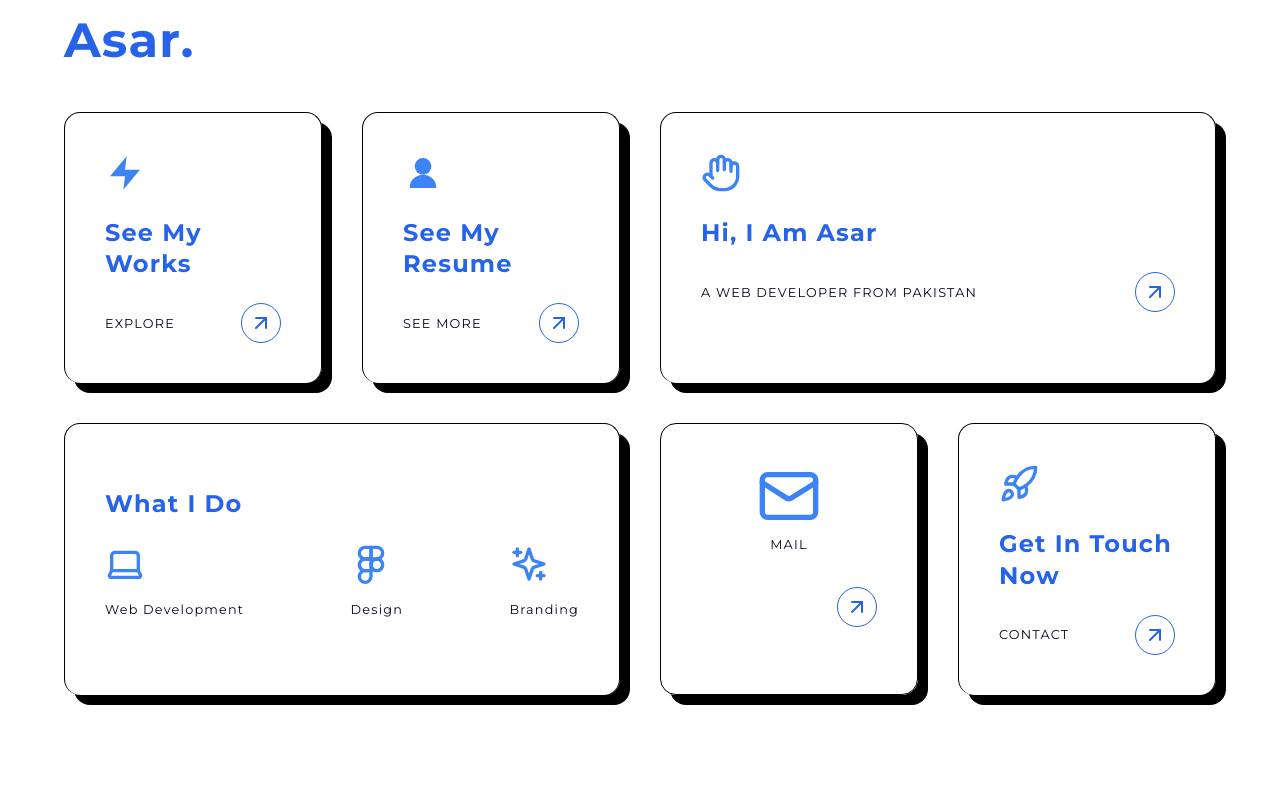
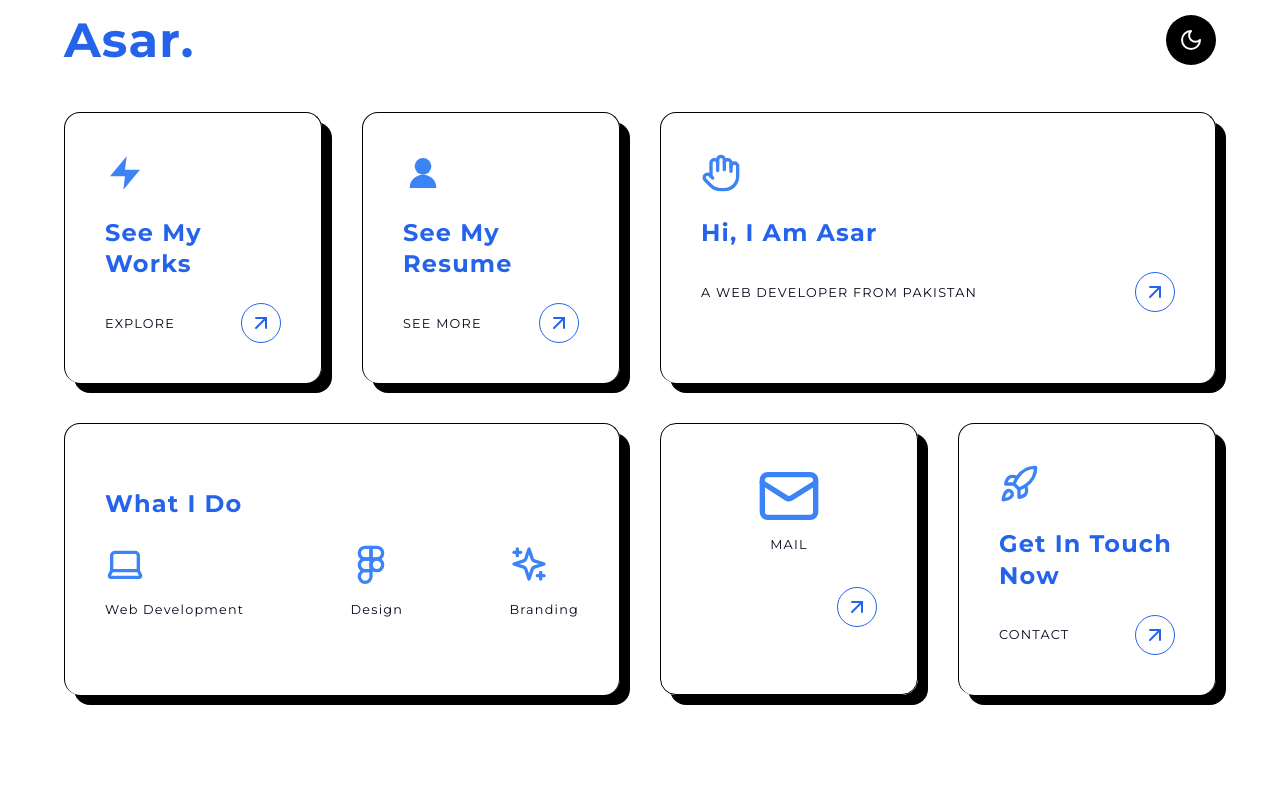
Before and after one commit to AsarAman/portfolio, a Next.js app: page / in a window 1280 px wide. Shown: the top 800 px of the page. Built offline with nearby package versions, Linux system fonts and the light colour scheme.

Commit message:
dark theme bug fix

```diff
--- a/src/app/globals.css
+++ b/src/app/globals.css
@@ -1,27 +1,7 @@
-/* :root {
-  --max-width: 1300px;
-  --border-radius: 12px;
 
 
-  --primary-color: hsl(0, 0%, 100%);
-  --secondary-color: hsl(222.2 84% 4.9%);
-
-  --muted-foreground: hsl(215.4 16.3% 46.9%);
-  --para-color: hsl(210 40% 96.1%);
-
-
-
-  --box-shadow: 6px 6px 10px rgba(174, 174, 192, 0.4), -6px -6px 10px #fff;
-
-  --hover-box-shadow: 6px 6px 10px rgba(174, 174, 192, 0.7), -6px -6px 10px #fff;
-
-  --border-radius: 16px;
-
-  --inset-box-shadow: inset 6px 6px 10px rgba(174, 174, 192, 0.4),
-    inset -6px -6px 10px #fff;
-} */
-
 :root {
+  --max-width: 1300px;
   --background: hsl(0 0% 100%);
   --foreground: hsl(222.2 84% 4.9%);
   --card: hsl(0 0% 100%);
@@ -63,10 +43,8 @@
   --secondary-foreground: hsl(210 40% 98%);
   --muted: hsl(217.2 32.6% 17.5%);
   --muted-foreground: hsl(215 20.2% 65.1%);
-  --accent: hsl(217.2 32.6% 17.5%);
-  --accent-foreground: hsl(210 40% 98%);
-  --destructive: hsl(0 62.8% 30.6%);
-  --destructive-foreground: 210 40% 98%;
+
+
   --border: 217.2 32.6% 17.5%;
   --input: 217.2 32.6% 17.5%;
   --ring: 224.3 76.3% 48%;
--- a/src/app/providers.js
+++ b/src/app/providers.js
@@ -2,8 +2,9 @@
 
 'use client'
 
-import { ThemeProvider } from 'next-themes'
+import { ThemeProvider } from "next-themes"
 
 export function Providers({ children }) {
-  return <ThemeProvider  enableSystem={true} >{children}</ThemeProvider>
+
+  return <ThemeProvider enableSystem={false}   >{children}</ThemeProvider>
 }
--- a/src/components/header/header.js
+++ b/src/components/header/header.js
@@ -7,13 +7,14 @@ import styles from "./header.module.css";
 import { Moon, Sun } from "lucide-react";
 
 function Header() {
-  const { theme, setTheme } = useTheme();
+  let { theme, setTheme } = useTheme();
   const [hasMounted, setMounted] = useState(false);
-  console.log("theme", theme);
 
   useEffect(() => {
     setMounted(true);
   }, []);
+
+
 
   return (
     <header className="section-center">
@@ -22,14 +23,12 @@ function Header() {
 
         <button
           suppressHydrationWarning
-          className={`${styles.darkToggle} ${
-            hasMounted && theme === "light"
-              ? styles.light
-              : theme === "dark"
-              ? styles.dark
-              : styles.dark
+          className={`${styles.darkToggle} ${ hasMounted && theme === "light"
+          ? styles.light
+          : theme === "dark"
+          ? styles.dark
+          : styles.dark
           }`}
-
           onClick={() => setTheme(theme === "dark" ? "light" : "dark")}
         >
           {hasMounted && theme && theme === "dark" ? (
--- a/src/components/header/header.module.css
+++ b/src/components/header/header.module.css
@@ -15,6 +15,7 @@
   outline: none;
   border: none;
   cursor: pointer;
+  background-color: var(--primary);
 }
 .light{
   background-color: black;
```
